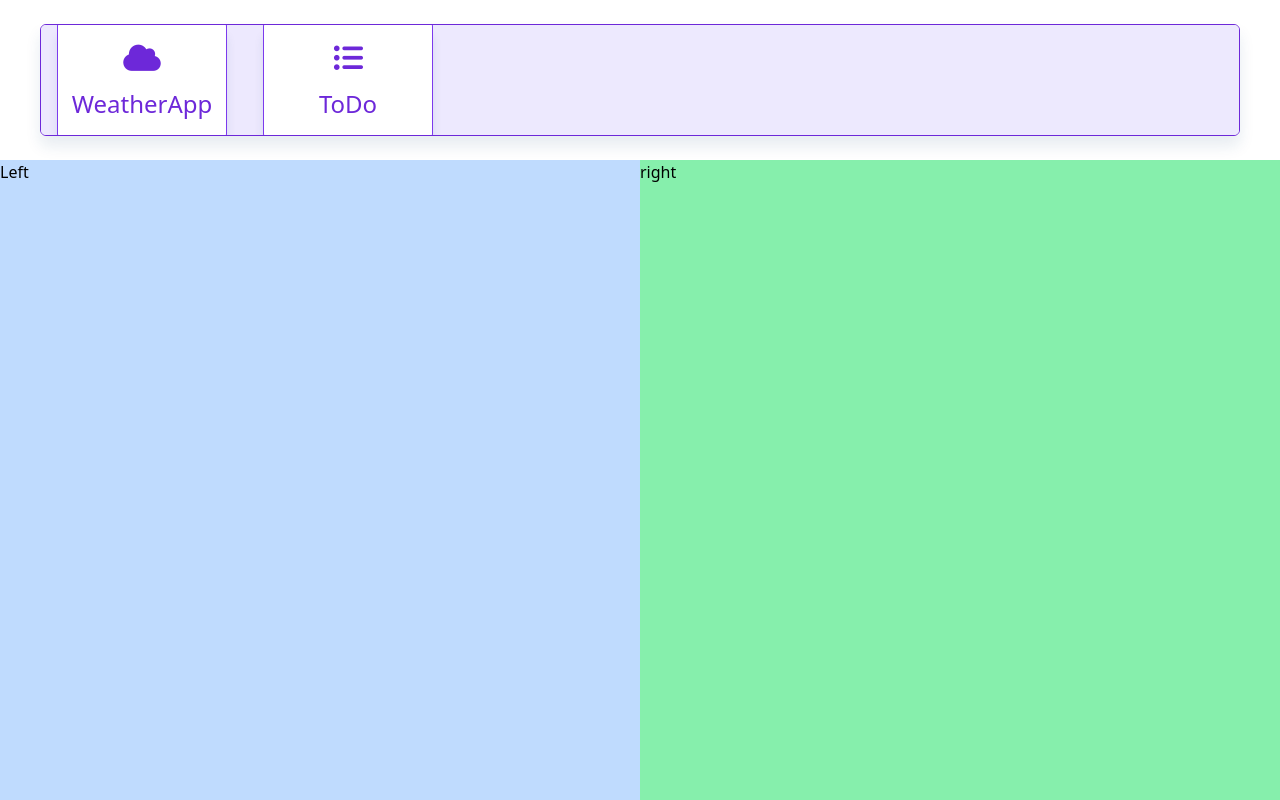
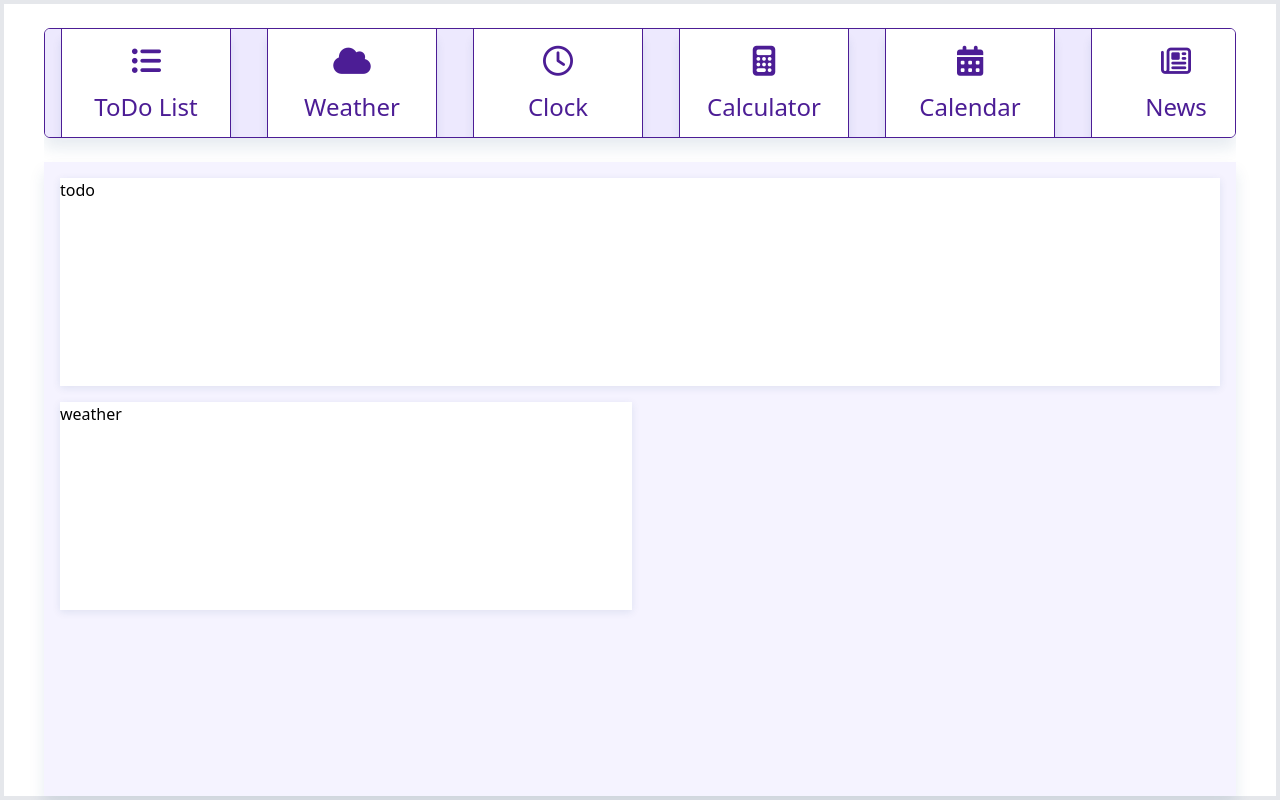
Before and after one commit to busefilizler/widgetDashboardForVue, a Vue app: page / in a window 1280 px wide. Built offline with nearby package versions, Linux system fonts and the light colour scheme.

Commit message:
chore: Update WidgetAreaLayout to enable horizontal scrolling for widgets

```diff
--- a/components.d.ts
+++ b/components.d.ts
@@ -7,6 +7,7 @@ export {}
 /* prettier-ignore */
 declare module 'vue' {
   export interface GlobalComponents {
+    DashboardArea: typeof import('./src/components/areas/DashboardArea.vue')['default']
     ElButton: typeof import('element-plus/es')['ElButton']
     ElTooltip: typeof import('element-plus/es')['ElTooltip']
     LeftArea: typeof import('./src/components/areas/LeftArea.vue')['default']
--- /dev/null
+++ b/src/components/areas/DashboardArea.vue
@@ -0,0 +1,41 @@
+<template>
+  <div
+    v-if="rightWidgetsItems.length !== 0"
+    @drop="drop($event, 'dashboardArea')"
+    class="dashboardArea w-full grid grid-cols-2 gap-4 h-fit min-h-[200px]"
+    @dragover="handleDragOver($event, 'dashboardArea')"
+  >
+    <div
+      v-for="widget in rightWidgetsItems"
+      :key="widget.id"
+      :class="[
+        widget.gridTemp === 'col-span-2' ? 'col-span-2 w-full' : 'col-span-1',
+        'h-auto'
+      ]"
+      style="box-shadow: 0px 2px 8px #1741711a"
+      draggable="true"
+    >
+      <component :is="widget.component" :gridTemp="widget.gridTemp" />
+    </div>
+  </div>
+</template>
+
+<script setup lang="ts">
+import { useDragAndDropStore } from "@/stores/dragAndDrop";
+import { storeToRefs } from "pinia";
+
+const dragAndDropStore = useDragAndDropStore();
+const { rightWidgetsItems } = storeToRefs(dragAndDropStore);
+
+const drop = (event: DragEvent, area: string) => {
+  event.dataTransfer?.getData("text");
+  dragAndDropStore.drop(event, area);
+};
+
+const handleDragOver = (event: DragEvent, area: string) => {
+  console.log("drag over", area);
+  event.dataTransfer?.setData("text", "widget");
+  dragAndDropStore.allowDrop(event);
+};
+</script>
+<style></style>
--- a/src/components/areas/LeftArea.vue
+++ /dev/null
@@ -1,22 +0,0 @@
-<template>
-  <div
-    @drop="drop($event, 'left')"
-    @dragover="handleDragOver($event, 'left')"
-  >
-    Left
-  </div>
-</template>
-<script setup lang="ts">
-import { useDragAndDropStore } from "@/stores/dragAndDrop";
-const dragAndDropStore = useDragAndDropStore();
-const drop = (event: DragEvent, area: string) => {
-  event.dataTransfer?.getData("text");
-  dragAndDropStore.drop(event, area);
-};
-const handleDragOver = (event: DragEvent, area: string) => {
-  console.log("drag over", area);
-  event.dataTransfer?.setData("text", "widget");
-  dragAndDropStore.allowDrop(event);
-};
-</script>
-<style></style>
--- a/src/components/areas/RightArea.vue
+++ /dev/null
@@ -1,22 +0,0 @@
-<template>
-  <div
-    @drop="drop($event, 'right')"
-    @dragover="handleDragOver($event, 'right')"
-  >
-    right
-  </div>
-</template>
-<script setup lang="ts">
-import { useDragAndDropStore } from "@/stores/dragAndDrop";
-const dragAndDropStore = useDragAndDropStore();
-const drop = (event: DragEvent, area: string) => {
-  event.dataTransfer?.getData("text");
-  dragAndDropStore.drop(event, area);
-};
-const handleDragOver = (event: DragEvent, area: string) => {
-  console.log("drag over", area);
-  event.dataTransfer?.setData("text", "widget");
-  dragAndDropStore.allowDrop(event);
-};
-</script>
-<style></style>
--- a/src/components/areas/WidgetArea.vue
+++ b/src/components/areas/WidgetArea.vue
@@ -1,18 +1,16 @@
 <script setup lang="ts">
 import WidgetAreaLayout from "@/layouts/WidgetAreaLayout.vue";
-import WeatherWidget from "@/components/widgets/WeatherWidget.vue";
-import TodoWidget from "@/components/widgets/TodoWidget.vue";
+import WidgetAreaHighOrder from "@/components/widgets/WidgetAreaHighOrder.vue";
 </script>
 
 <template>
   <WidgetAreaLayout>
     <template #widgets>
       <div
-        class="h-full overflow-x-auto flex items-center gap-9 bg-violet-100 w-full px-4 border border-violet-700 rounded-md"
+        class="h-full overflow-x-auto flex items-center gap-9 bg-violet-100 w-full px-4 border border-violet-900 rounded-md"
         style="box-shadow: 0px 10px 15px #1741711a"
       >
-        <WeatherWidget />
-        <TodoWidget />
+        <WidgetAreaHighOrder />
       </div>
     </template>
   </WidgetAreaLayout>
--- a/src/components/widgets/TodoWidget.vue
+++ b/src/components/widgets/TodoWidget.vue
@@ -1,8 +1,13 @@
 <script setup lang="ts">
-import WidgetAreaHighOrder from '@/components/widgets/WidgetAreaHighOrder.vue'
+import { defineProps, toRefs } from "vue";
+const props = defineProps(
+  {
+    gridTemp: String,
+  }
+);
+const { gridTemp } = toRefs(props);
 </script>
 
 <template>
-  <WidgetAreaHighOrder :name="'ToDo'" :icon="'fa fa-list-ul'" :description="'Günlük görevlerinizi ve hatırlatmalarınızı ekleyebilirsiniz.'">
-  </WidgetAreaHighOrder>
+<div :class="gridTemp" class=" h-52 bg-white">todo</div>
 </template>
--- a/src/components/widgets/WeatherWidget.vue
+++ b/src/components/widgets/WeatherWidget.vue
@@ -1,8 +1,13 @@
 <script setup lang="ts">
-import WidgetAreaHighOrder from '@/components/widgets/WidgetAreaHighOrder.vue'
+import { defineProps, toRefs } from "vue";
+const props = defineProps(
+  {
+    gridTemp: String,
+  }
+);
+const { gridTemp } = toRefs(props);
 </script>
 
 <template>
-  <WidgetAreaHighOrder :name="'WeatherApp'" :icon="'fa fa-cloud'" :description="'Konumunuza göre havadurumu tahminlerini görebilirsiniz.'">
-  </WidgetAreaHighOrder>
+<div :class="gridTemp" class=" h-52 bg-white">weather</div>
 </template>
--- a/src/components/widgets/WidgetAreaHighOrder.vue
+++ b/src/components/widgets/WidgetAreaHighOrder.vue
@@ -1,40 +1,29 @@
 <template>
   <div
-    class="bg-white w-[170px] h-[120px] border border-violet-600 rounded-md cursor-pointer
-    transition duration-300 ease-in-out hover:w-[173px] hover:h-[123px]
-    "
+    v-for="widget in widgetAreaItems"
+    :key="widget.id"
+    class="bg-white w-[170px] min-w-[170px] h-[120px] border border-violet-900 rounded-md cursor-pointer transition duration-300 ease-in-out hover:w-[173px] hover:h-[123px]"
     style="box-shadow: 0px 15px 10px #1741711a"
     draggable="true"
-    @dragstart="drag($event, name || '', 'widgetArea')"
+    @dragstart="drag($event, widget, 'widgetArea')"
   >
-      <div class="flex flex-col items-center justify-center gap-3 h-full px-2">
-        <i :class="icon" class="text-violet-700 text-3xl"></i>
-        <div class="text-2xl text-violet-700 font-medium">{{ name }}</div>
-      </div>
+    <div class="flex flex-col items-center justify-center gap-3 h-full px-2">
+      <i :class="widget.icon" class="text-violet-900 text-3xl"></i>
+      <div class="text-2xl text-violet-900 font-medium">{{ widget.name }}</div>
+    </div>
   </div>
 </template>
 
 <script setup lang="ts">
-import { defineProps, toRefs } from "vue";
 import { useDragAndDropStore } from "@/stores/dragAndDrop";
+import { storeToRefs } from "pinia";
+const dragAndDropStore = useDragAndDropStore();
+const { widgetAreaItems } = storeToRefs(dragAndDropStore);
 
-const dragAndDropStore = useDragAndDropStore();
-
-const drag = (event: DragEvent, name: string, area: string) => {
-  event.dataTransfer?.setData("text", name);
-  dragAndDropStore.drag(event, name, area);
+const drag = (event: DragEvent, widget: any, area: string) => {
+  event.dataTransfer?.setData("text", widget);
+  dragAndDropStore.drag(event, widget, area);
 };
-
-const props = defineProps({
-  name: {
-    type: String,
-    default: "",
-  },
-  icon: String,
-  description: String,
-});
-
-const { name, icon, description } = toRefs(props);
 </script>
 
 <style></style>
--- a/src/layouts/DashboardLayout.vue
+++ b/src/layouts/DashboardLayout.vue
@@ -1,16 +1,16 @@
 <script setup lang="ts"></script>
 
 <template>
-  <div class="w-full h-full flex flex-col">
+  <div class="w-full h-full flex flex-col px-10 border-4">
     <div class="widgetArea w-full h-1/5">
       <slot name="widgetSide"></slot>
     </div>
 
-    <div class="dashboardArea flex flex-row w-full h-4/5">
-      <div class="w-1/2 h-full">
-        <slot name="leftSide"></slot>
-      </div>
-      <div class="w-1/2 h-full">
+    <div class="dashboardArea !w-full h-4/5 bg-violet-50 ">
+      <div
+        style="box-shadow: 0px 10px 15px #1741711a"
+        class="w-full h-full"
+      >
         <slot name="rightSide"></slot>
       </div>
     </div>
--- a/src/layouts/WidgetAreaLayout.vue
+++ b/src/layouts/WidgetAreaLayout.vue
@@ -1,7 +1,7 @@
 <script setup lang="ts"></script>
 
 <template>
-  <div class="flex items-center h-full w-full py-6">
+  <div class="flex items-center h-full w-full py-6 overflow-x-auto">
     <slot name="widgets"></slot>
   </div>
 </template>
--- a/src/pages/DashboardPage.vue
+++ b/src/pages/DashboardPage.vue
@@ -1,8 +1,7 @@
 <script setup lang="ts">
 import DasboardLayout from '@/layouts/DashboardLayout.vue'
 import WidgetArea from '@/components/areas/WidgetArea.vue'
-import RightArea from '@/components/areas/RightArea.vue'
-import LeftArea from '@/components/areas/LeftArea.vue'
+import DashboardArea from '@/components/areas/DashboardArea.vue'
 import { useDragAndDropStore } from '@/stores/dragAndDrop'
 
 const dragAndDropStore = useDragAndDropStore()
@@ -21,19 +20,14 @@ const allowDrop = (event: DragEvent) => {
 <template>
   <DasboardLayout>
     <template #widgetSide>
-      <div class=" h-full overflow-x-auto flex items-center px-10" @drop="drop($event, 'widgetArea')"
+      <div class=" h-full overflow-x-auto flex items-center" @drop="drop($event, 'widgetArea')"
       @dragover="allowDrop($event)">
         <WidgetArea />
       </div>
     </template>
-    <template #leftSide>
-      <div class="leftArea bg-blue-200 h-full overflow-y-auto">
-        <LeftArea />
-      </div>
-    </template>
     <template #rightSide>
-      <div class="rightArea bg-green-300 h-full overflow-y-auto">
-        <RightArea />
+      <div class="dashboardArea h-full w-full px-4 py-4 overflow-y-auto">
+        <DashboardArea />
       </div>
     </template>
 
--- a/src/stores/dragAndDrop.ts
+++ b/src/stores/dragAndDrop.ts
@@ -1,13 +1,106 @@
-import { ref, computed } from "vue";
+import { ref, computed, markRaw } from "vue";
 import { defineStore } from "pinia";
-
+import TodoWidget from "@/components/widgets/TodoWidget.vue";
+import WeatherWidget from "@/components/widgets/WeatherWidget.vue";
 export const useDragAndDropStore = defineStore("dragAndDrop", () => {
   // Widget'ların tanımlandığı ve özelliklerinin belirtildiği veri yapısı
-  const widgetAreaItems = ref([]);
+  const widgetAreaItems = ref([
+    {
+      id: 1,
+      name: "ToDo List",
+      icon: "fa fa-list-ul",
+      component: markRaw(TodoWidget),
+    },
+    {
+      id: 2,
+      name: "Weather",
+      icon: "fa fa-cloud",
+      component: markRaw(WeatherWidget),
+    },
+    {
+      id: 3,
+      name: "Clock",
+      icon: "fa fa-clock-o",
+    },
+    {
+      id: 4,
+      name: "Calculator",
+      icon: "fa fa-calculator",
+    },
+    {
+      id: 5,
+      name: "Calendar",
+      icon: "fa fa-calendar",
+    },
+    {
+      id: 6,
+      name: "News",
+      icon: "fa fa-newspaper-o",
+    },
+    {
+      id: 7,
+      name: "Stocks",
+      icon: "fa fa-line-chart",
+    },
+    {
+      id: 8,
+      name: "Currency",
+      icon: "fa fa-money",
+    },
+    {
+      id: 9,
+      name: "Map",
+      icon: "fa fa-map-marker",
+    },
+    {
+      id: 10,
+      name: "Music",
+      icon: "fa fa-music",
+    },
+    {
+      id: 11,
+      name: "Video",
+      icon: "fa fa-video-camera",
+    },
+    {
+      id: 12,
+      name: "Photo",
+      icon: "fa fa-camera",
+    },
+    {
+      id: 13,
+      name: "Notes",
+      icon: "fa fa-sticky-note",
+    },
+    {
+      id: 14,
+      name: "Chat",
+      icon: "fa fa-comments",
+    },
+    {
+      id: 15,
+      name: "Mail",
+      icon: "fa fa-envelope",
+    },
+  ]);
 
   // Sol ve sağ paneldeki widget'ları tutan reaktif değişkenler
-  const leftWidgetsItems = ref([]);
-  const rightWidgetsItems = ref([]);
+  const rightWidgetsItems = ref([
+    {
+      id: 1,
+      name: "ToDo List",
+      icon: "fa fa-list-ul",
+      gridTemp: "col-span-2",
+      component: markRaw(TodoWidget),
+    },
+    {
+      id: 2,
+      name: "Weather",
+      icon: "fa fa-cloud",
+      gridTemp: "col-span-1",
+      component: markRaw(WeatherWidget),
+    },
+  ]);
 
   // Sürüklenen widget ve kaynağını tutan reaktif değişkenler
   const draggedWidget = ref(null);
@@ -17,7 +110,7 @@ export const useDragAndDropStore = defineStore("dragAndDrop", () => {
     draggedWidget.value = widget;
     draggedFrom.value =
       side === "left" ? "left" : side === "right" ? "right" : "";
-  }
+  };
 
   const drop = (event: DragEvent, side: string) => {
     event.preventDefault();
@@ -26,21 +119,40 @@ export const useDragAndDropStore = defineStore("dragAndDrop", () => {
   const handleDragOver = (event: DragEvent, side: string) => {
     console.log("drag over", side);
     event.preventDefault();
-  }
+  };
 
   const allowDrop = (event: DragEvent) => {
-    event.preventDefault()
-  }
+    event.preventDefault();
+  };
+  const handleDropOnWidgetArea = () => {
+      rightWidgetsItems.value = rightWidgetsItems.value.filter(
+        (item: { id: number }) =>
+          item.id !== (draggedWidget.value as unknown as { id: number })?.id
+      );
+  };
+  const getTargetIndex = (target: any) => {
+    const parent = target.closest(".rights");
+    if (parent) {
+      const children = Array.from(parent.children);
+      while (target && target.parentElement !== parent) {
+        target = target.parentElement;
+      }
+      const index = children.indexOf(target);
+      return index;
+    }
+    return -1;
+  };
 
   return {
     drop,
     drag,
     handleDragOver,
     widgetAreaItems,
-    leftWidgetsItems,
     rightWidgetsItems,
     draggedWidget,
     draggedFrom,
-    allowDrop
+    allowDrop,
+    handleDropOnWidgetArea,
+    getTargetIndex,
   };
 });
```
